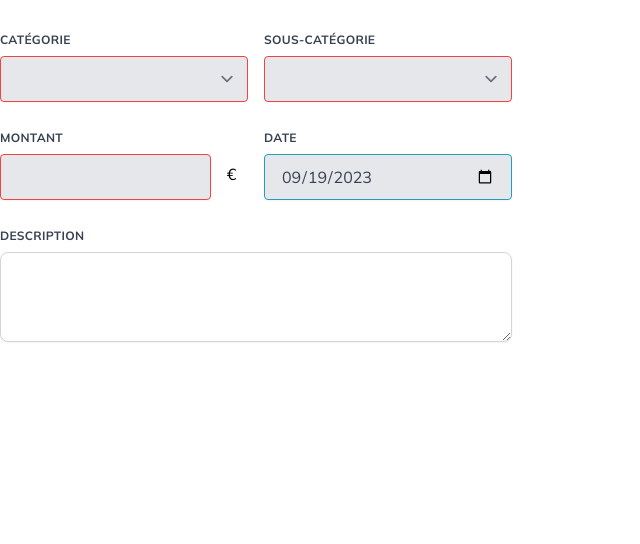
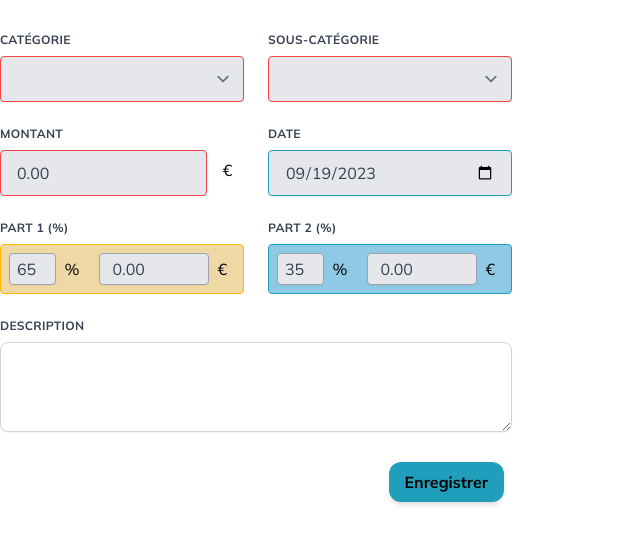
Before and after one commit to badiarq/espend, a Vue app: page / in a window 1280 px wide. Shown: the top 544 px of the page, without its empty margins (0-640 px from the left). Built offline with nearby package versions, Linux system fonts and the light colour scheme.

Commit message:
Amount Part divisions

```diff
--- a/src/assets/main.css
+++ b/src/assets/main.css
@@ -65,7 +65,7 @@ display: block;
 @layer components {
 
     .btn {
-        @apply rounded-xl py-1 px-3 mx-3 font-bold cursor-pointer shadow-md hover:-translate-y-0.5 transform transition duration-300
+        @apply rounded-xl py-2 px-4 mx-2 font-bold cursor-pointer shadow-md hover:-translate-y-0.5 transform transition duration-300
     }
 
     .btn-transparent {
@@ -166,3 +166,12 @@ display: block;
 .sidebar-menu-img {
     @apply w-10 h-6
 }
+
+input[type="number"]::-webkit-outer-spin-button,
+input[type="number"]::-webkit-inner-spin-button {
+    -webkit-appearance: none;
+    margin: 0;
+}
+input[type="number"] {
+    -moz-appearance: textfield;
+}
--- /dev/null
+++ b/src/data/percentage.json
@@ -0,0 +1,6 @@
+{
+    "Default" : {
+        "part1": 65,
+        "part2": 35
+    }
+}
--- a/src/views/HomeView.vue
+++ b/src/views/HomeView.vue
@@ -1,5 +1,6 @@
 <script>
     import allCategories from '../data/categories.json'
+    import percentage from '../data/percentage.json'
     import { ref } from 'vue';
 
     export default {
@@ -8,6 +9,8 @@
 
             let spendCategory = ref(null);
             let spendSubCategory = ref(null);
+            let percentagePart1 = ref(percentage.Default.part1)
+            let percentagePart2 = ref(percentage.Default.part2)
 
             const date = new Date()
             // using an existing datetime as `v-model` you must format its dateValue to 'YYYY-MM-DDThh:mm'
@@ -15,9 +18,12 @@
             const dateValue = ref(formattedDate)
 
             return {
+                allCategories,
+                percentage,
                 spendCategory,
                 spendSubCategory,
-                allCategories,
+                percentagePart1,
+                percentagePart2,
                 dateValue
             }
         },
@@ -26,7 +32,89 @@
                 let subCategorySelector = document.getElementById("subcategory-selector");
                 subCategorySelector.selectedIndex = 0
             },
+            handleSpendAmount(id) {
+                let part1Percentage = document.getElementById("percentage-part1").value;
+                let part2Percentage = document.getElementById("percentage-part2").value;
+                let spendAmount = document.getElementById(id).value;
+                let newSpendAmount = this.convertToValidAmount(spendAmount)
+                document.getElementById(id).value = newSpendAmount
+                document.getElementById("amount-part1").value = newSpendAmount * part1Percentage / 100
+                document.getElementById("amount-part2").value = newSpendAmount * part2Percentage / 100
+            },
+            handlePartPercentage(id) {
+                let spendAmount = document.getElementById("spend-amount").value;
+                let percentage = document.getElementById(id).value
+                let validPercentage = this.convertToValidPercentage(percentage)
+                document.getElementById(id).value = validPercentage
+                if(id.includes("1")) {
+                    document.getElementById("amount-part1").value = spendAmount * validPercentage / 100
+                    let newPercentage2 = 100 - (validPercentage)
+                    document.getElementById("percentage-part2").value = newPercentage2
+                    document.getElementById("amount-part2").value = spendAmount * newPercentage2 / 100
+                } else {
+                    document.getElementById("amount-part2").value = spendAmount * validPercentage / 100
+                    let newPercentage1 = 100 - (validPercentage)
+                    document.getElementById("percentage-part1").value = newPercentage1
+                    document.getElementById("amount-part1").value = spendAmount * newPercentage1 / 100
+                }
+            },
+            handlePartAmount(id) {
+                let spendAmount = document.getElementById("spend-amount").value;
+                if(id.includes("1")) {
+                    document.getElementById("amount-part2").value = spendAmount - document.getElementById("amount-part1").value
+                    document.getElementById("percentage-part1").value = document.getElementById("amount-part1").value / spendAmount * 100
+                    document.getElementById("percentage-part2").value = 100 - document.getElementById("percentage-part1").value
+                } else {
+                    document.getElementById("amount-part1").value = spendAmount - document.getElementById("amount-part2").value
+                    document.getElementById("percentage-part1").value = document.getElementById("amount-part1").value / spendAmount * 100
+                    document.getElementById("percentage-part2").value = 100 - document.getElementById("percentage-part1").value
+                }
+            },
+            convertToValidPercentage(percentage) {
+                percentage = Math.abs(percentage)
+                percentage = this.roundIfDouble(percentage)
+                percentage = this.maxValuePermited(percentage, 100)
+                return percentage
+            },
+            convertToValidAmount(amount){
+                amount = Math.abs(parseFloat(amount).toFixed(2));
+                return amount
+            },
+            countDecimals(value) {
+                if ((value % 1) != 0)
+                    return value.toString().split(".")[1].length;
+                return 0;
+            },
+            maxValuePermited(numberToCheck, maxValue){
+                if (numberToCheck > maxValue) {
+                    numberToCheck = maxValue
+                }
+                return numberToCheck
+            },
+            roundIfDouble(value){
+                if (this.countDecimals(value) > 0) {
+                    value = Math.round(value)
+                    return value
+                } else {
+                    return value
+                }
+            },
+            handleSaveButton() {
+                let spendCategory = document.getElementById("category-selector").value;
+                let spendSubCategory = document.getElementById("subcategory-selector").value;
+                let spendAmount = document.getElementById("spend-amount").value;
+                let spendDate = document.getElementById("spend-date").value;
+                let spendDescription = document.getElementById("spend-description").value;
+                alert(spendCategory + spendSubCategory + spendAmount + spendDate + spendDescription)
+            },
+            defaultPercentages() {
+                document.getElementById("percentage-part1").defaultValue = percentage.Default.part1
+                document.getElementById("percentage-part2").defaultValue = percentage.Default.part2
+            }
         },
+        mounted() {
+            // this.defaultPercentages()
+        }
     }
 
 </script>
@@ -34,7 +122,7 @@
 <template>
     <main class="container py-8">
         <form @submit.prevent="newSpend" class="w-full max-w-lg">
-            <div class="grid grid-cols-2 gap-4">
+            <div class="grid grid-cols-2 gap-6">
                 <div class="w-full">
                     <label
                         for="grid-first-name"
@@ -45,9 +133,9 @@
                     <select
                         name="category-selector"
                         id="category-selector"
-                        class="appearance-none block w-full bg-gray-200 text-gray-700 border border-red-500 rounded py-3 px-4 mb-3 leading-tight focus:outline-none focus:bg-white"
+                        class="appearance-none block w-full bg-gray-200 text-gray-700 border border-red-500 rounded py-3 px-4 leading-tight focus:outline-none focus:bg-white"
                         v-model="spendCategory"
-                        @change="onChangeCategorySelector"
+                        @input="onChangeCategorySelector"
                     >
                         <option
                             v-for="(category, index) in allCategories" :key="index"
@@ -67,7 +155,7 @@
                     <select
                         name="subcategory-selector"
                         id="subcategory-selector"
-                        class="appearance-none block w-full bg-gray-200 text-gray-700 border border-red-500 rounded py-3 px-4 mb-3 leading-tight focus:outline-none focus:bg-white"
+                        class="appearance-none block w-full bg-gray-200 text-gray-700 border border-red-500 rounded py-3 px-4 leading-tight focus:outline-none focus:bg-white"
                         v-model="spendSubCategory"
                     >
                         <option
@@ -87,8 +175,12 @@
                     <div class="flex flex-row">
                         <input
                             type="Number"
-                            class="appearance-none block w-full bg-gray-200 text-gray-700 border border-red-500 rounded py-3 px-4 mb-3 leading-tight focus:outline-none focus:bg-white"
-                            id="grid-first-name"
+                            min="0"
+                            step="0.01"
+                            value="0.00"
+                            class="appearance-none block w-full bg-gray-200 text-gray-700 border border-red-500 rounded py-3 px-4 leading-tight focus:outline-none focus:bg-white"
+                            id="spend-amount"
+                            @input="handleSpendAmount('spend-amount')"
                         >
                         <h4 class="p-2 ml-2 rounded-full w-8">€</h4>
                     </div>
@@ -105,8 +197,68 @@
                         id="spend-date"
                         name="spend-date"
                         v-model="dateValue"
-                        class="appearance-none block w-full bg-gray-200 text-gray-700 border border-primary-middle rounded py-3 px-4 mb-3 leading-tight"
+                        class="appearance-none block w-full bg-gray-200 text-gray-700 border border-primary-middle rounded py-3 px-4 leading-tight"
                     />
+                </div>
+                <div class="w-full">
+                    <label
+                        for="amount-part1"
+                        class="block uppercase tracking-wide text-gray-700 text-xs font-bold mb-2"
+                        >
+                        Part 1 (%)
+                    </label>
+                    <div class="flex flex-row items-center p-2 border rounded bg-secondary-light border-secondary-middle">
+                        <div class="flex flex-row items-center w-2/5">
+                            <input
+                                type="Number"
+                                class="px-[7px] appearance-none block h-8 bg-gray-200 text-gray-700 border border-gray-400 rounded py-3 leading-tight focus:outline-none focus:bg-white"
+                                id="percentage-part1"
+                                @input="handlePartPercentage('percentage-part1')"
+                                v-model="percentagePart1"
+                            >
+                            <h4 class="px-2 mr-3 rounded-full">%</h4>
+                        </div>
+                        <div class="flex flex-row items-center w-3/5">
+                            <input
+                                type="Number"
+                                value="0.00"
+                                class="appearance-none block h-8 bg-gray-200 text-gray-700 border border-gray-400 rounded py-3 leading-tight focus:outline-none focus:bg-white"
+                                id="amount-part1"
+                                @input="handlePartAmount('amount-part1')"
+                            >
+                            <h4 class="px-2 rounded-full">€</h4>
+                        </div>
+                    </div>
+                </div>
+                <div class="w-full">
+                    <label
+                        for="amount-part2"
+                        class="block uppercase tracking-wide text-gray-700 text-xs font-bold mb-2"
+                        >
+                        Part 2 (%)
+                    </label>
+                    <div class="flex flex-row items-center p-2 border rounded bg-primary-light border-primary-middle">
+                        <div class="flex flex-row items-center w-2/5">
+                            <input
+                                type="Number"
+                                class="px-[7px] appearance-none block h-8 bg-gray-200 text-gray-700 border border-gray-400 rounded py-3 leading-tight focus:outline-none focus:bg-white"
+                                id="percentage-part2"
+                                @input="handlePartPercentage('percentage-part2')"
+                                v-model="percentagePart2"
+                            >
+                            <h4 class="px-2 mr-3 rounded-full">%</h4>
+                        </div>
+                        <div class="flex flex-row items-center w-3/5">
+                            <input
+                                type="Number"
+                                value="0.00"
+                                class="appearance-none block h-8 bg-gray-200 text-gray-700 border border-gray-400 rounded py-3 leading-tight focus:outline-none focus:bg-white"
+                                id="amount-part2"
+                                @input="handlePartAmount('amount-part2')"
+                            >
+                            <h4 class="px-2 rounded-full">€</h4>
+                        </div>
+                    </div>
                 </div>
                 <div class="w-full col-span-2">
                     <label
@@ -115,7 +267,21 @@
                         >
                         Description
                     </label>
-                    <textarea name="spend-description" id="spend-description" cols="30" rows="3" class="col-span-2"></textarea>
+                    <textarea
+                        name="spend-description"
+                        id="spend-description"
+                        cols="30"
+                        rows="3"
+                        class="col-span-2"
+                    ></textarea>
+                </div>
+                <div class="w-full col-span-2 flex flex-row justify-end">
+                    <button
+                        class="btn bg-primary-middle"
+                        @click="handleSaveButton"
+                        >
+                        Enregistrer
+                    </button>
                 </div>
             </div>
         </form>
```
